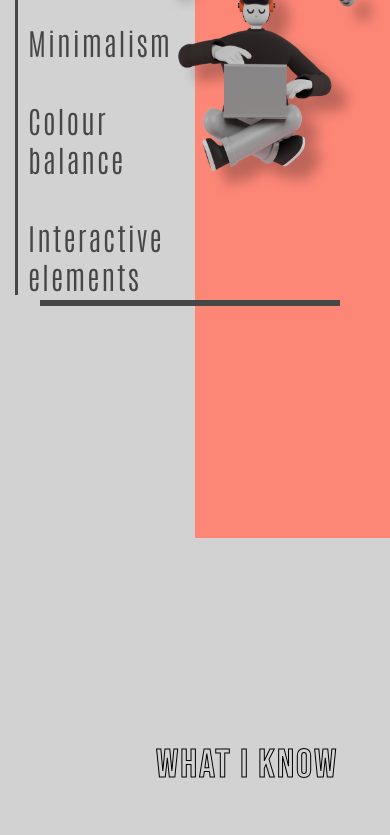
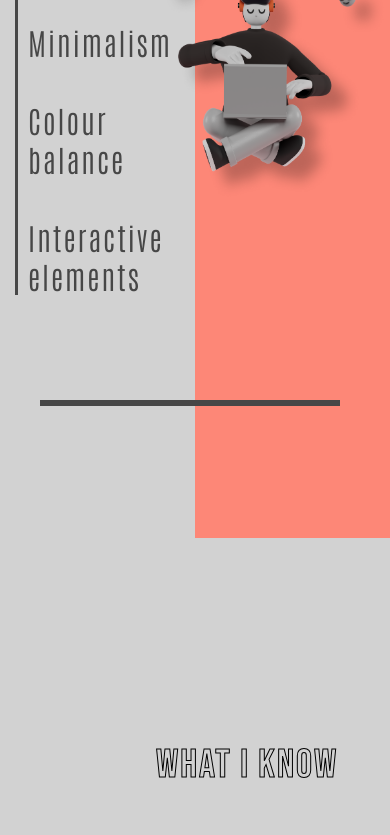
Before and after one commit to sudheerb0bu/responcive, a plain HTML site: page about.html in a window 390 px wide. Shown: the part 1450-2285 px from the top of the page. Drawn offline with Linux system fonts and the light colour scheme.

Commit message:
Update about.css

```diff
--- a/css/about.css
+++ b/css/about.css
@@ -65,7 +65,7 @@
     hr#st3{
         width:300px ;
         left: 40px;
-        top: 1750px;
+        top: 1850px;
     }
      div p.ik{
         position:absolute;
```
